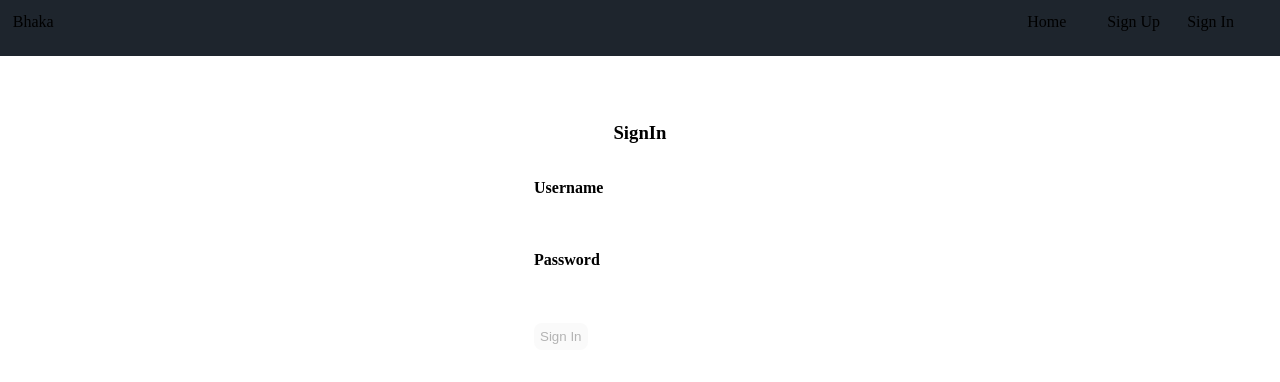
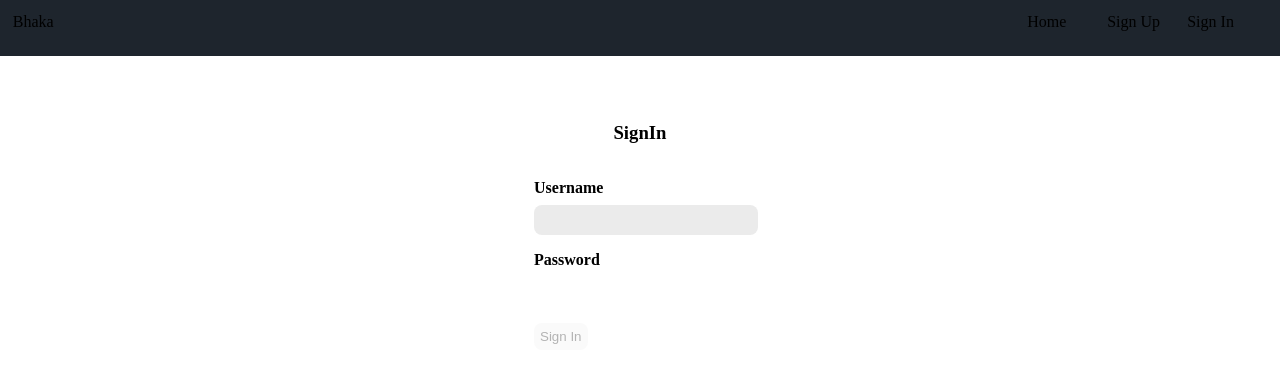
Before and after one commit to binishjoshi/bhaka-frontend, a React (Create React App) app: page /sign-in in a window 1280 px wide. Shown: the top 382 px of the page. Built offline with nearby package versions, Linux system fonts and the light colour scheme.

Commit message:
focus on username input

```diff
--- a/src/ui-elements/Input.jsx
+++ b/src/ui-elements/Input.jsx
@@ -1,4 +1,4 @@
-import { useReducer, useEffect } from 'react';
+import { useReducer, useEffect, useRef } from 'react';
 
 import { validate } from '../methods/validators';
 
@@ -29,11 +29,16 @@ const Input = (props) => {
     isValid: props.initialValidity || false,
   });
 
+  const inputRef = useRef(null);
+
   const { id, onInput } = props;
   const { value, isValid } = inputState;
 
   useEffect(() => {
     onInput(id, value, isValid);
+    if (props.id == 'username') {
+      inputRef.current.focus();
+    }
   }, [id, value, isValid, onInput]);
 
   const changeHandler = (event) => {
@@ -59,6 +64,7 @@ const Input = (props) => {
         onChange={changeHandler}
         onBlur={blurHandler}
         value={inputState.value}
+        ref={inputRef}
       />
     ) : (
       <textarea
```
